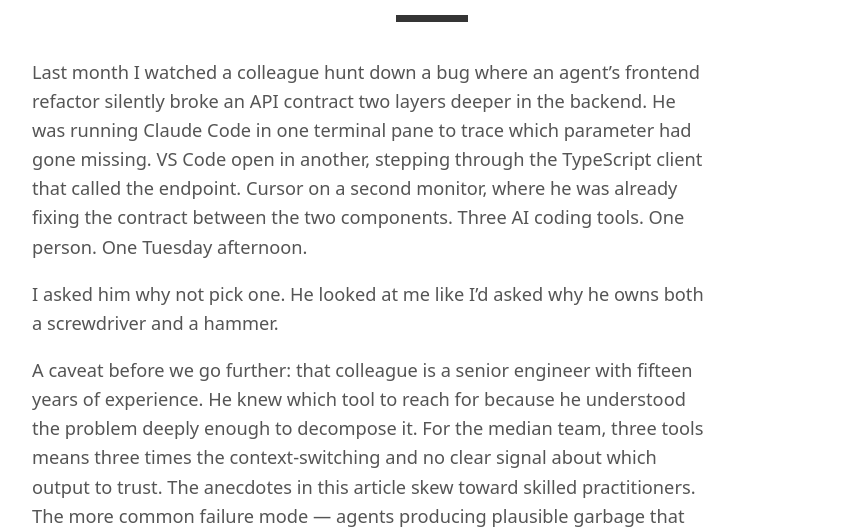
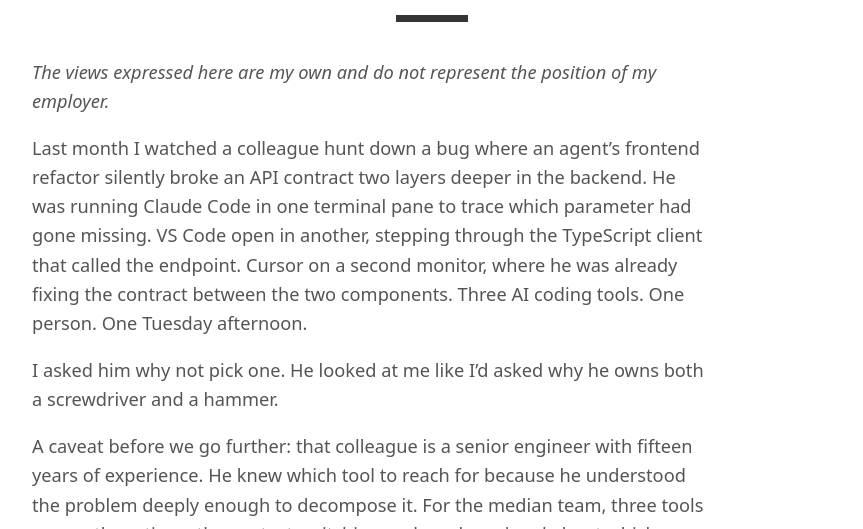
Before and after one commit to retran/retran.github.io, an Astro site: page /articles/which-ai-tool-wins-wrong-question in a window 1280 px wide. Shown: the part 271-800 px from the top of the page, without its empty margins (208-1071 px from the left). Built offline with nearby package versions, Linux system fonts and the light colour scheme; Astro itself is replaced by a stand-in of ours.

Commit message:
Add personal opinion disclaimer

```diff
--- a/src/content/articles/which-ai-tool-wins-wrong-question.md
+++ b/src/content/articles/which-ai-tool-wins-wrong-question.md
@@ -5,6 +5,8 @@ date: 2026-05-26
 draft: false
 unlisted: true
 ---
+
+*The views expressed here are my own and do not represent the position of my employer.*
 
 Last month I watched a colleague hunt down a bug where an agent's frontend refactor silently broke an API contract two layers deeper in the backend. He was running Claude Code in one terminal pane to trace which parameter had gone missing. VS Code open in another, stepping through the TypeScript client that called the endpoint. Cursor on a second monitor, where he was already fixing the contract between the two components. Three AI coding tools. One person. One Tuesday afternoon.
 
```
